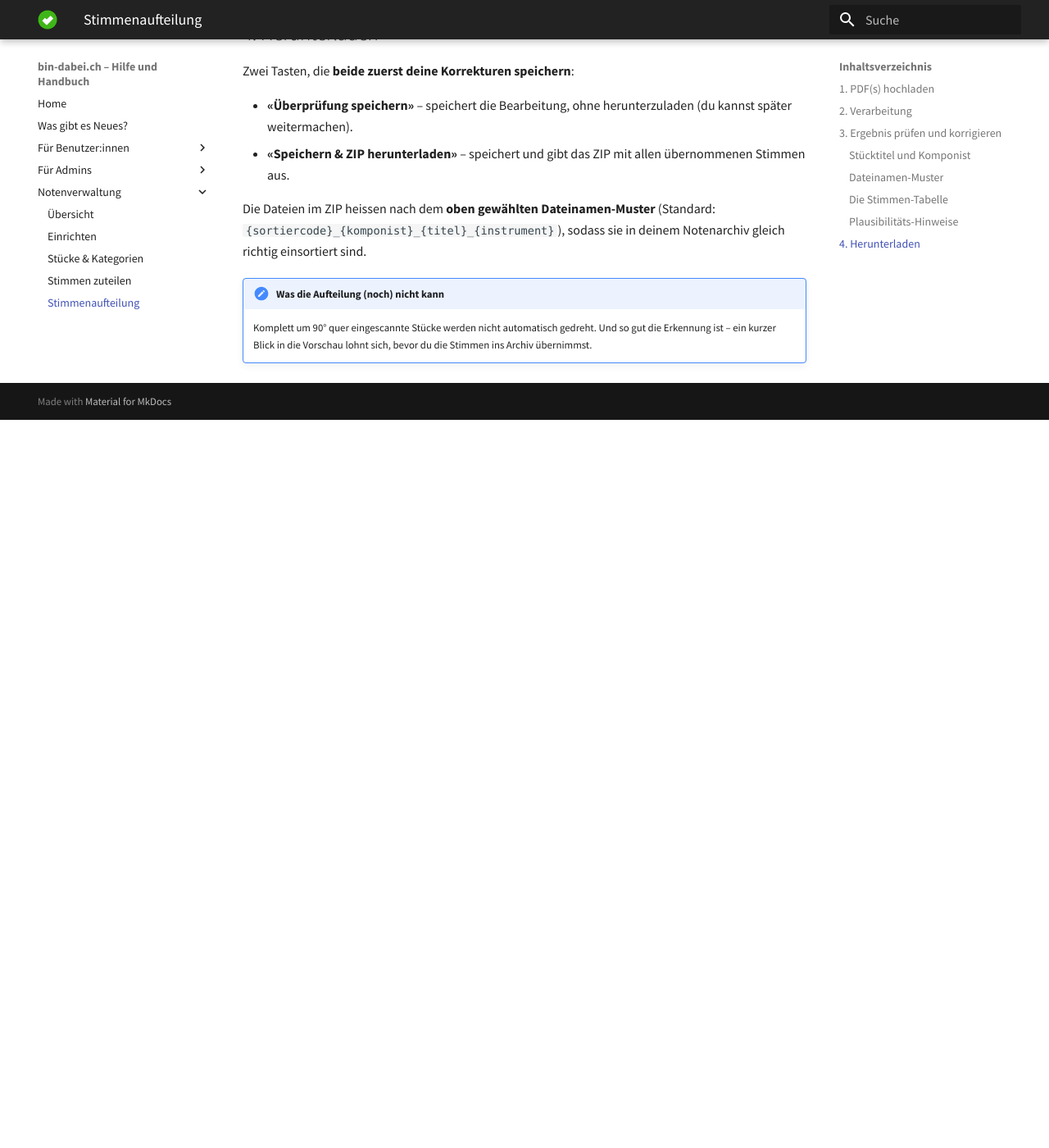
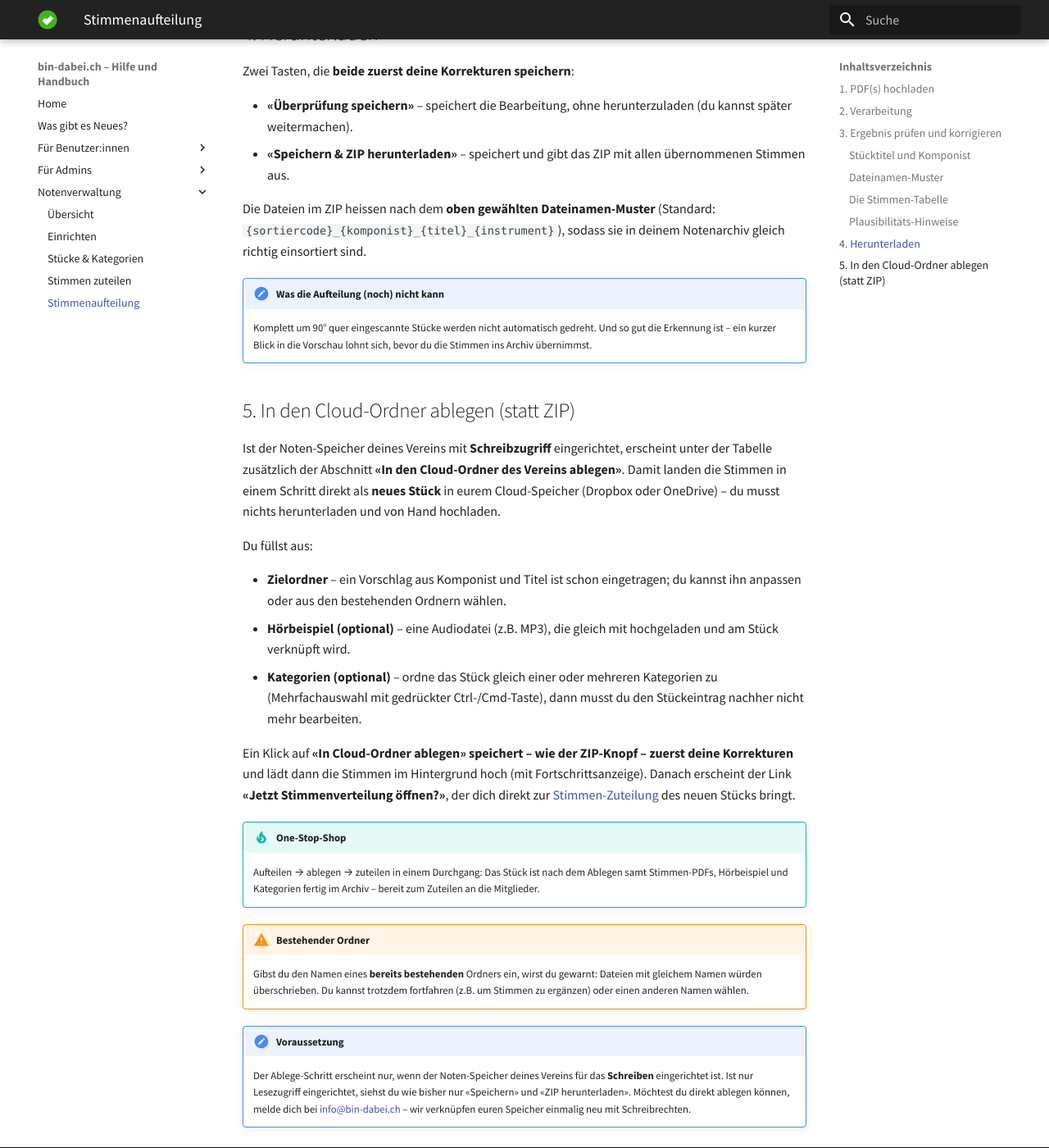
Before and after one commit to ritterg/bin-dabei-dokumentation, an MkDocs documentation site: the page built from docs/noten/stimmenaufteilung.md, in a window 1280 px wide and 1400 px high, scrolled down 4210 px. Shown: the whole window at 82% size. Built offline with MkDocs 1.6.1 and Material for MkDocs 9.7.7, drawn with Linux system fonts in a browser that asks for light colours; some web fonts are replaced; before the commit the page ends 4722 px from its top, so only the background shows below that.

Commit message:
docs(noten): Stimmenaufteilung – In Cloud-Ordner ablegen
Neuer Abschnitt zum direkten Ablegen der Stimmen in den Cloud-Ordner
(Zielordner, Hörbeispiel, Kategorien, Fortschritt, "Stimmenverteilung
öffnen"), plus Changelog-Eintrag 24.6.2026.

Co-Authored-By: Claude Opus 4.8 (1M context) <noreply@anthropic.com>

```diff
--- a/docs/noten/stimmenaufteilung.md
+++ b/docs/noten/stimmenaufteilung.md
@@ -111,3 +111,24 @@ Die Dateien im ZIP heissen nach dem **oben gewählten Dateinamen-Muster** (Stand
 
 !!! note "Was die Aufteilung (noch) nicht kann"
     Komplett um 90° quer eingescannte Stücke werden nicht automatisch gedreht. Und so gut die Erkennung ist – ein kurzer Blick in die Vorschau lohnt sich, bevor du die Stimmen ins Archiv übernimmst.
+
+## 5. In den Cloud-Ordner ablegen (statt ZIP)
+
+Ist der Noten-Speicher deines Vereins mit **Schreibzugriff** eingerichtet, erscheint unter der Tabelle zusätzlich der Abschnitt **«In den Cloud-Ordner des Vereins ablegen»**. Damit landen die Stimmen in einem Schritt direkt als **neues Stück** in eurem Cloud-Speicher (Dropbox oder OneDrive) – du musst nichts herunterladen und von Hand hochladen.
+
+Du füllst aus:
+
+- **Zielordner** – ein Vorschlag aus Komponist und Titel ist schon eingetragen; du kannst ihn anpassen oder aus den bestehenden Ordnern wählen.
+- **Hörbeispiel (optional)** – eine Audiodatei (z.B. MP3), die gleich mit hochgeladen und am Stück verknüpft wird.
+- **Kategorien (optional)** – ordne das Stück gleich einer oder mehreren Kategorien zu (Mehrfachauswahl mit gedrückter Ctrl-/Cmd-Taste), dann musst du den Stückeintrag nachher nicht mehr bearbeiten.
+
+Ein Klick auf **«In Cloud-Ordner ablegen»** **speichert – wie der ZIP-Knopf – zuerst deine Korrekturen** und lädt dann die Stimmen im Hintergrund hoch (mit Fortschrittsanzeige). Danach erscheint der Link **«Jetzt Stimmenverteilung öffnen?»**, der dich direkt zur [Stimmen-Zuteilung](/noten/stimmen-zuteilen) des neuen Stücks bringt.
+
+!!! tip "One-Stop-Shop"
+    Aufteilen → ablegen → zuteilen in einem Durchgang: Das Stück ist nach dem Ablegen samt Stimmen-PDFs, Hörbeispiel und Kategorien fertig im Archiv – bereit zum Zuteilen an die Mitglieder.
+
+!!! warning "Bestehender Ordner"
+    Gibst du den Namen eines **bereits bestehenden** Ordners ein, wirst du gewarnt: Dateien mit gleichem Namen würden überschrieben. Du kannst trotzdem fortfahren (z.B. um Stimmen zu ergänzen) oder einen anderen Namen wählen.
+
+!!! note "Voraussetzung"
+    Der Ablege-Schritt erscheint nur, wenn der Noten-Speicher deines Vereins für das **Schreiben** eingerichtet ist. Ist nur Lesezugriff eingerichtet, siehst du wie bisher nur «Speichern» und «ZIP herunterladen». Möchtest du direkt ablegen können, melde dich bei [info@bin-dabei.ch](mailto:info@bin-dabei.ch) – wir verknüpfen euren Speicher einmalig neu mit Schreibrechten.
```
Also changed, not shown: docs/changelog.md (+5 -0 lines).
